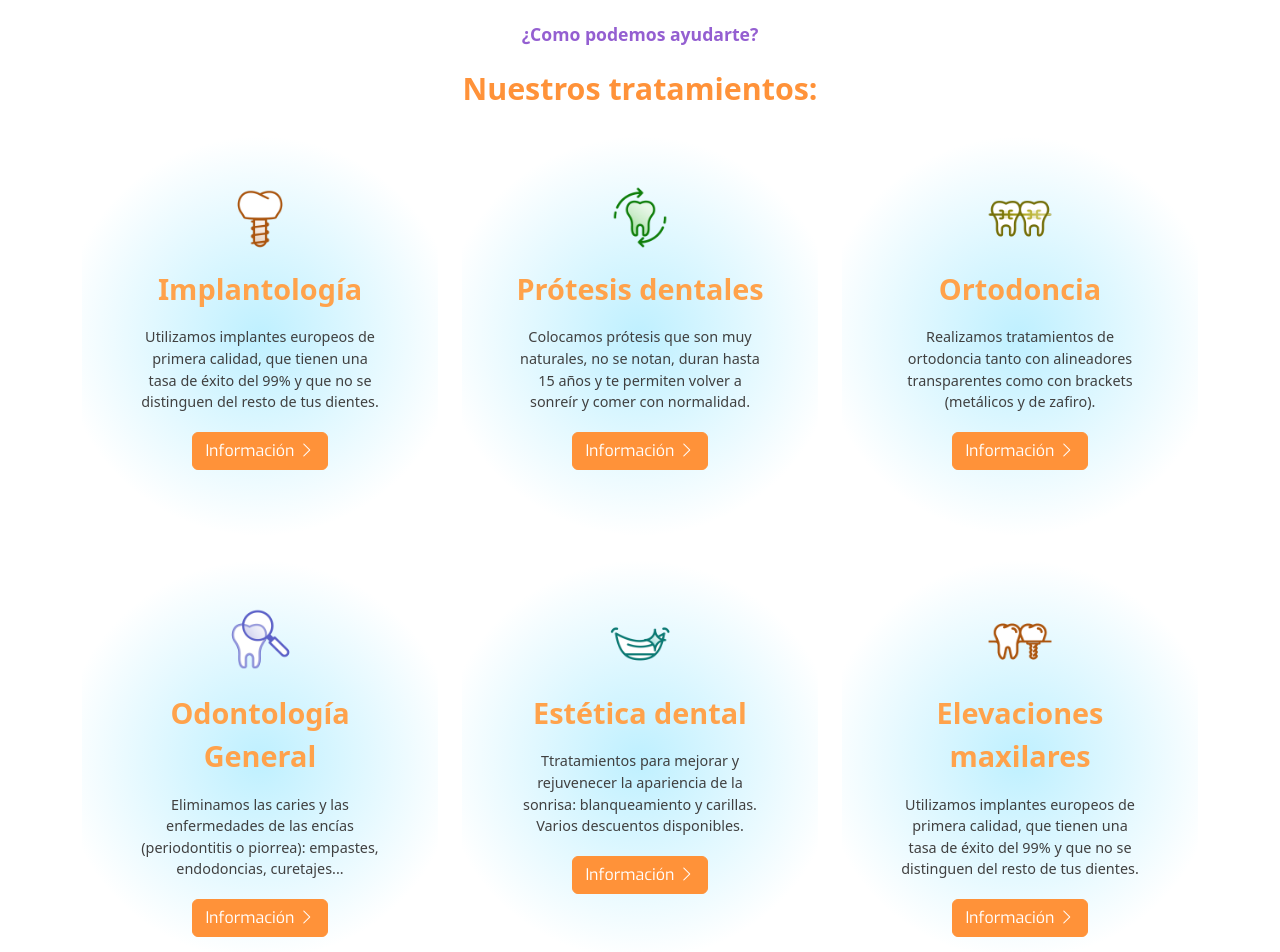
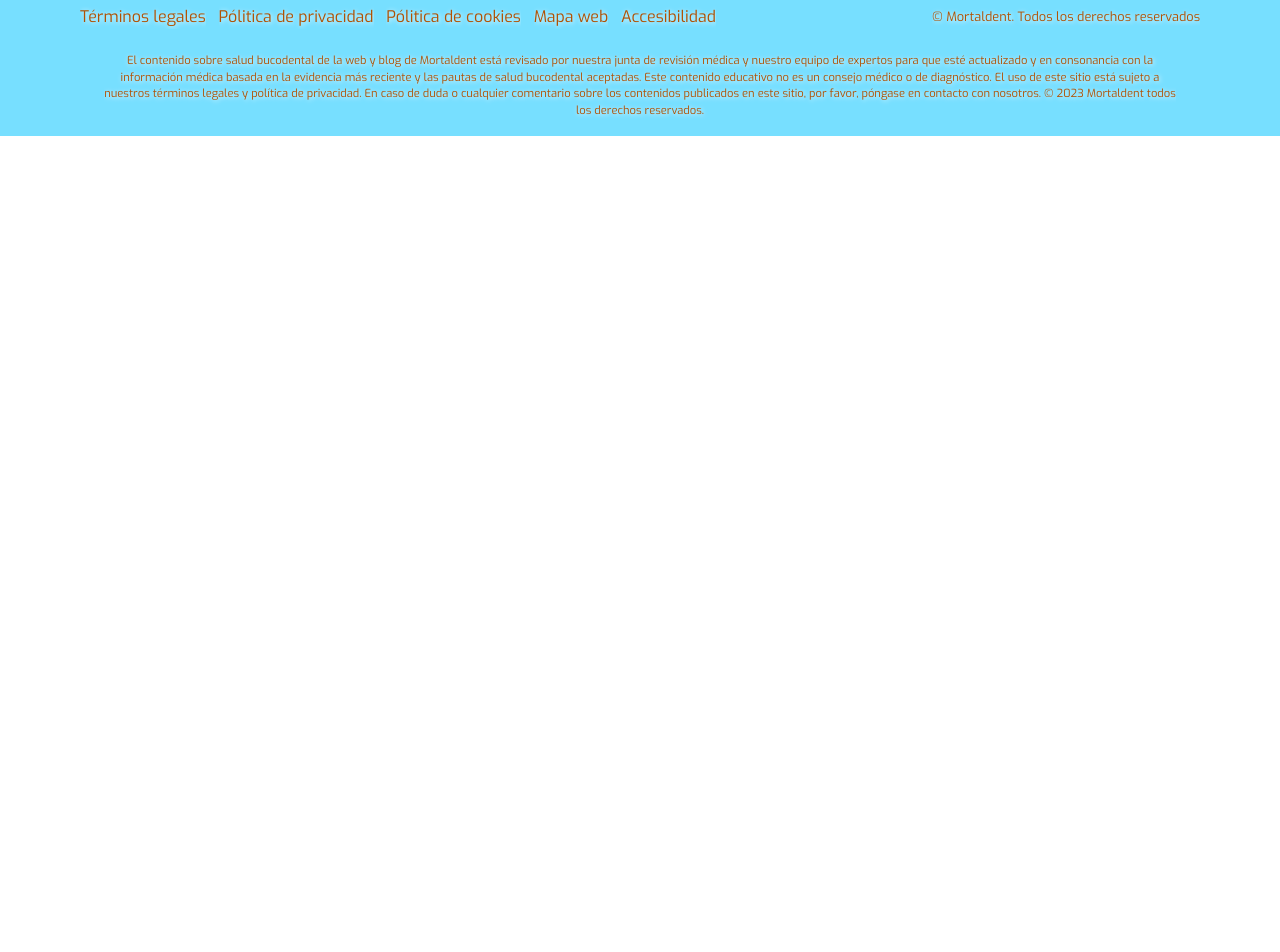
Before and after one commit to RompeTecla/proyectoFrontendClinicaDentalFSD0423MortalDent, a React (Vite) app: page / in a window 1280 px wide. Shown: the part 1400-2352 px from the top of the page. After the commit the page ends 1536 px from the top, so only its background shows below. Built offline with nearby package versions, Linux system fonts and the light colour scheme.

Commit message:
FEAT: add Slice for appointments

```diff
--- a/src/common/Navbar/NavBar.jsx
+++ b/src/common/Navbar/NavBar.jsx
@@ -1,5 +1,5 @@
 import React from "react";
-import '../Navbar/NavBar.css'
+import "../Navbar/NavBar.css";
 import Navbar from "react-bootstrap/Navbar";
 import { Navigator } from "../Navigator/Navigator";
 import { Logo } from "../Logo/Logo";
@@ -31,13 +31,15 @@ export const NavBar = () => {
             {datosCredencialesRedux?.credentials?.decodificado?.rolId ? (
               <>
                 {datosCredencialesRedux?.credentials?.decodificado?.rolId ===
-                1 ? (
-                  <>
+                3 ? (
+                  <div className="navigatorDesign">
                     <Navigator ruta={"Inicio"} destino={"/"} />
                     <div onClick={() => navigate("/users")}>Usuarios</div>
                     <div>
-                      {datosCredencialesRedux?.credentials?.decodificado
-                        ?.username}
+                      {
+                        datosCredencialesRedux?.credentials?.decodificado
+                          ?.username
+                      }
                     </div>
                     <div
                       onClick={() => {
@@ -47,16 +49,18 @@ export const NavBar = () => {
                     >
                       Cerrar sesión
                     </div>
-                  </>
-                ) : datosCredencialesRedux?.credentials?.decodificado
-                    ?.rolId === 2 ? (
-                  <>
+                  </div>
+                ) : datosCredencialesRedux?.credentials?.decodificado?.rolId ===
+                  2 ? (
+                  <div className="navigatorDesign">
                     <Navigator ruta={"Inicio"} destino={"/"} />
-                    <Navigator ruta={"Tratamientos"} destino={"/treatments"} />
+                    <Navigator ruta={"Citas"} destino={"/appointments"} />
                     <div onClick={() => navigate("/appointments")}>Citas</div>
                     <div>
-                      {datosCredencialesRedux?.credentials?.decodificado
-                        ?.username}
+                      {
+                        datosCredencialesRedux?.credentials?.decodificado
+                          ?.username
+                      }
                     </div>
                     <div
                       onClick={() => {
@@ -66,19 +70,21 @@ export const NavBar = () => {
                     >
                       Cerrar sesión
                     </div>
-                  </>
-                ) : datosCredencialesRedux?.credentials?.decodificado
-                    ?.rolId === 3 ? (
-                  <>
+                  </div>
+                ) : datosCredencialesRedux?.credentials?.decodificado?.rolId ===
+                  3 ? (
+                  <div className="navigatorDesign">
                     <Navigator ruta={"Inicio"} destino={"/"} />
                     <Navigator ruta={"Tratamientos"} destino={"/treatments"} />
                     <div onClick={() => navigate("/appointments/book")}>
                       Citas
                     </div>
-                    <div>
-                      {datosCredencialesRedux?.credentials?.decodificado
-                        ?.username}
-                    </div>
+                    <>
+                      {
+                        datosCredencialesRedux?.credentials?.decodificado
+                          ?.username
+                      }
+                    </>
                     <div
                       onClick={() => {
                         navigate("/login");
@@ -87,15 +93,17 @@ export const NavBar = () => {
                     >
                       Cerrar sesión
                     </div>
-                  </>
+                  </div>
                 ) : (
-                  <>
+                  <div className="navigatorDesign">
                     <Navigator ruta={"Inicio"} destino={"/"} />
                     <Navigator ruta={"Tratamientos"} destino={"/treatments"} />
-                    <div>
-                      {datosCredencialesRedux?.credentials?.decodificado
-                        ?.username}
-                    </div>
+                    <>
+                      {
+                        datosCredencialesRedux?.credentials?.decodificado
+                          ?.username
+                      }
+                    </>
                     <div
                       onClick={() => {
                         navigate("/login");
@@ -104,7 +112,7 @@ export const NavBar = () => {
                     >
                       Cerrar sesión
                     </div>
-                  </>
+                  </div>
                 )}
               </>
             ) : (
--- a/src/common/Navbar/Navbar.css
+++ b/src/common/Navbar/Navbar.css
@@ -43,6 +43,18 @@ body {
   filter: drop-shadow(0px 0px 2px #ffffff);
   text-shadow: 2px 2px 2px rgb(0, 0, 0);
   width: 20rem;
+}
+.navigatorDesign {
+  font-family: "Exo", sans-serif;
+  font-size: 1.1rem;
+  color: rgb(119, 223, 255);
+  display: flex;
+  gap: 1rem;
+  font-weight: 600;
+  cursor: pointer;
+}
+.modeAdmin{
+  color: red
 }
 
 /* MEDIA QUERIES PARA LA NAVBAR */
--- a/src/pages/Home/Home.css
+++ b/src/pages/Home/Home.css
@@ -1,4 +1,5 @@
 * {
+  user-select: none;
   margin: 0;
   padding: 0;
 }
@@ -112,6 +113,7 @@
   justify-content: center;
   align-items: center;
   margin-top: 4rem;
+  margin-bottom: 5rem;
 }
 .clinicHomeImgContainer {
   display: flex;
@@ -281,15 +283,14 @@
   .allNav{
     overflow-y: hidden;
     height: 13rem;
-  }.navMenu {
-    margin-top: -1rem;
-    gap: 0;
   }
   .navbarTitle {
     padding-top: 2rem;
   }
   .rowNav{
     gap: 2rem;
-
+  }
+  .ourHistory{
+    margin-bottom: 5rem;
   }
 }
--- a/src/pages/Home/Home.jsx
+++ b/src/pages/Home/Home.jsx
@@ -62,21 +62,6 @@ export const Home = () => {
             </Row>
           </Container>
         </div>
-        <div className="aboutClinicHomeContainer">
-          <div className="clinicHomeImgContainer">
-            <div>
-              <img className="clientSatisfaction02" src={imgClientSatisfaction02} alt="" />
-            </div>
-          </div>
-          <div className="textClinicAdContainer">
-            <p className="clinicForYou">Tu dentista de confianza</p>
-            <p className="trustedClinic">
-              Mortaldent es una clínica dental inestable y poco consolidada que
-              cuenta con un centro nunca cerca de ti para ayudarte.
-            </p>
-            <Button className="adBtn">¿Quieres conocernos?</Button>
-          </div>
-        </div>
         <div className="ourHistory">
           <p className="ourPrestige">Nuestro datos nos respaldan</p>
           <p className="ourTrust">Somos tu dentista de confianza</p>
@@ -99,71 +84,21 @@ export const Home = () => {
             </div>
           </div>
         </div>
-        <div className="ourServices">
-          <div className="ourPrestige">¿Como podemos ayudarte?</div>
-          <div className="ourTrust">Nuestros tratamientos:</div>
+        <div className="aboutClinicHomeContainer">
+          <div className="clinicHomeImgContainer">
+            <div>
+              <img className="clientSatisfaction02" src={imgClientSatisfaction02} alt="" />
+            </div>
+          </div>
+          <div className="textClinicAdContainer">
+            <p className="clinicForYou">Tu dentista de confianza</p>
+            <p className="trustedClinic">
+              Mortaldent es una clínica dental inestable y poco consolidada que
+              cuenta con un centro nunca cerca de ti para ayudarte.
+            </p>
+            <Button className="adBtn">¿Quieres conocernos?</Button>
+          </div>
         </div>
-        <Container>
-          <Row className="flex-row d-flex ">
-            <Col md={6} lg={6} xl={4} xxl={4} className="cardServices">
-              <CardComponent
-                image={implantImage} className="imgLogoServices"
-                showButton={true}
-                title="Implantología"
-                text="Utilizamos implantes europeos de primera calidad, que tienen una tasa de éxito del 99% y que no se distinguen del resto de tus dientes."
-              />
-            </Col>
-            <Col md={6} lg={6} xl={4} xxl={4} className="cardServices">
-              <CardComponent
-                image={dentalProtesis} className="imgLogoServices"
-                showButton={true}
-                title="Prótesis dentales"
-                text="Colocamos prótesis que son muy naturales, no se notan, duran hasta 15 años y te permiten volver a sonreír y comer con normalidad."
-              />
-            </Col>
-            <Col md={6} lg={6} xl={4} xxl={4} className="cardServices">
-              <CardComponent
-                image={orthodontic} className="imgLogoServices"
-                showButton={true}
-                title="Ortodoncia"
-                text="Realizamos tratamientos de ortodoncia tanto con alineadores transparentes como con brackets (metálicos y de zafiro)."
-              />
-            </Col>
-          </Row>
-
-          <Row>
-            <Col
-              md={6}
-              lg={6}
-              xl={4}
-              xxl={4}
-              className="cardServices lastRowServices"
-            >
-              <CardComponent
-                image={odontology} className="imgLogoServices"
-                showButton={true}
-                title="Odontología General"
-                text="Eliminamos las caries y las enfermedades de las encías (periodontitis o piorrea): empastes, endodoncias, curetajes..."
-              />
-            </Col>
-            <Col md={6} lg={6} xl={4} xxl={4} className="cardServices">
-              <CardComponent
-                image={smileDesign} className="imgLogoServices"
-                showButton={true}
-                title="Estética dental"
-                text="Ttratamientos para mejorar y rejuvenecer la apariencia de la sonrisa: blanqueamiento y carillas. Varios descuentos disponibles."
-              />
-            </Col>
-            <Col md={6} lg={6} xl={4} xxl={4} className="cardServices">
-              <CardComponent
-                image={maxiloElevation} className="imgLogoServices"
-                showButton={true}
-                title="Elevaciones maxilares"
-                text="Utilizamos implantes europeos de primera calidad, que tienen una tasa de éxito del 99% y que no se distinguen del resto de tus dientes."
-              />
-            </Col>
-          </Row>
-        </Container>
         <Footer />
       </div>
     </>
--- a/src/services/apiCalls.js
+++ b/src/services/apiCalls.js
@@ -7,6 +7,5 @@ export const loginMe = async(body) => {
 }
 
 export const registerUser = async (body) => {
-
-    return await axios.post(`${root}users`, body)
+    return await axios.post(`${root}users/reg`, body)
   }
--- a/src/services/useful.js
+++ b/src/services/useful.js
@@ -32,7 +32,7 @@ export const validate = (name, data, required) => {
       } else if (
         !/^[a-zA-Z0-9._%+-]+@[a-zA-Z0-9.-]+\.[a-zA-Z]{2,}$/.test(data)
       ) {
-        return { message: "Invalid e-mail format", validated: false };
+        return { message: "Formato de email incorrecto", validated: false };
       }
 
       return { message: "", validated: true };
```
Also changed, not shown: src/services/appointmentSlice.js (added, +22 -0 lines).
